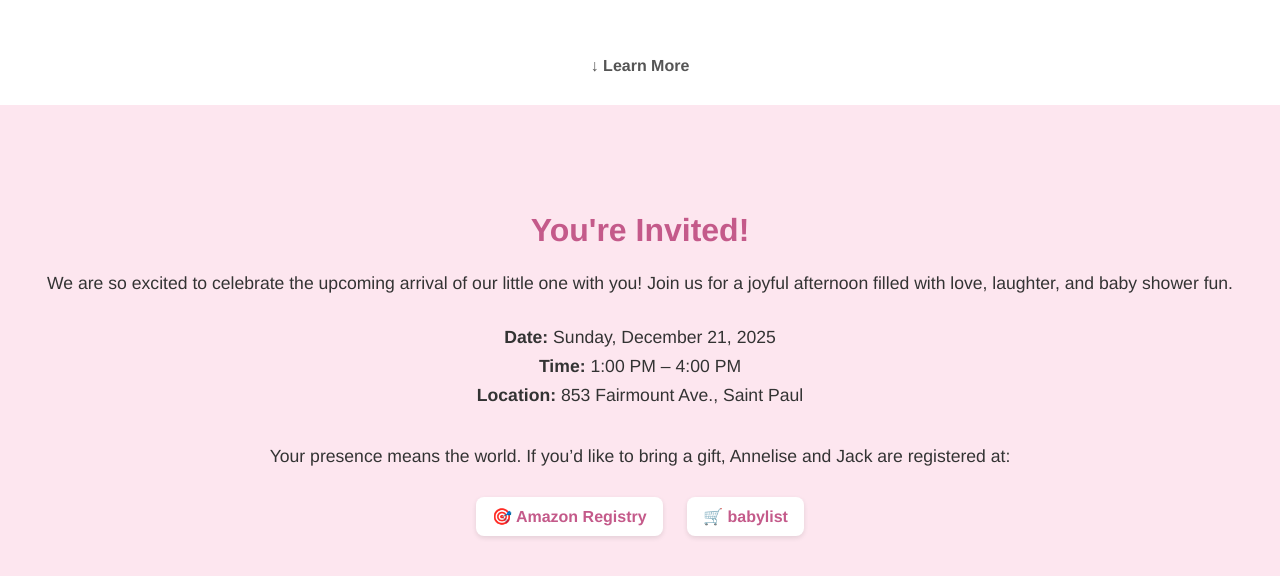
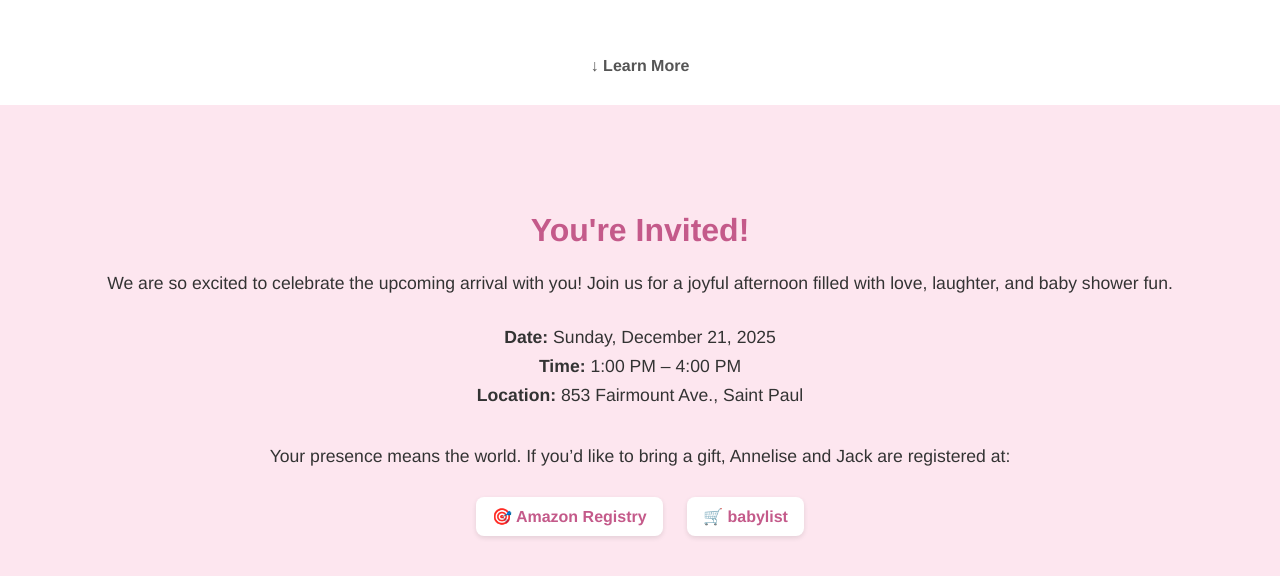
Before and after one commit to dtlee1700/Baby-Shower, a plain HTML site: page index.html in a window 1280 px wide. Shown: the part 695-1271 px from the top of the page. Drawn offline with Linux system fonts and the light colour scheme.

Commit message:
index.html

```diff
--- a/index.html
+++ b/index.html
@@ -17,7 +17,7 @@
   <section class="about-section" id="about">
     <h2>You're Invited!</h2>
     <p class="intro">
-      We are so excited to celebrate the upcoming arrival of our little one with you!
+      We are so excited to celebrate the upcoming arrival with you!
       Join us for a joyful afternoon filled with love, laughter, and baby shower fun.
     </p>
 
```
